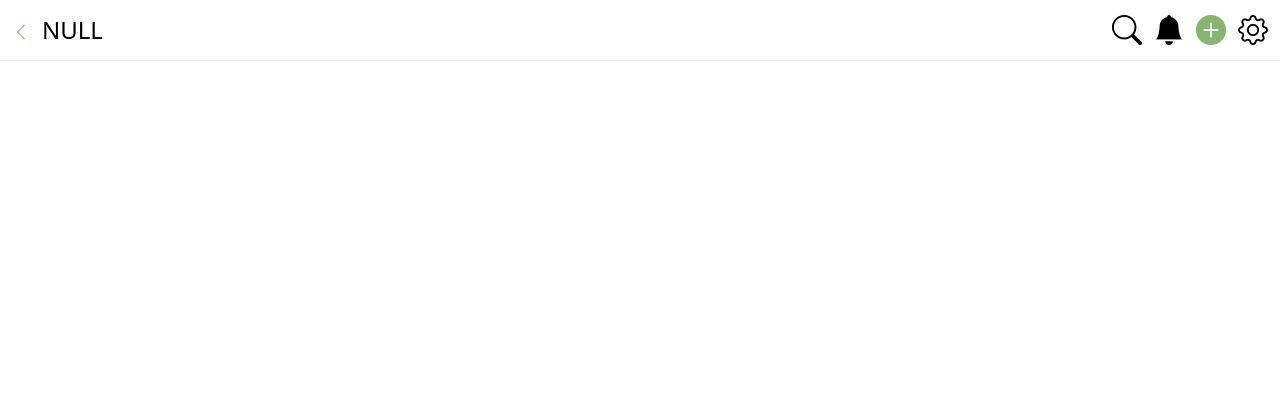
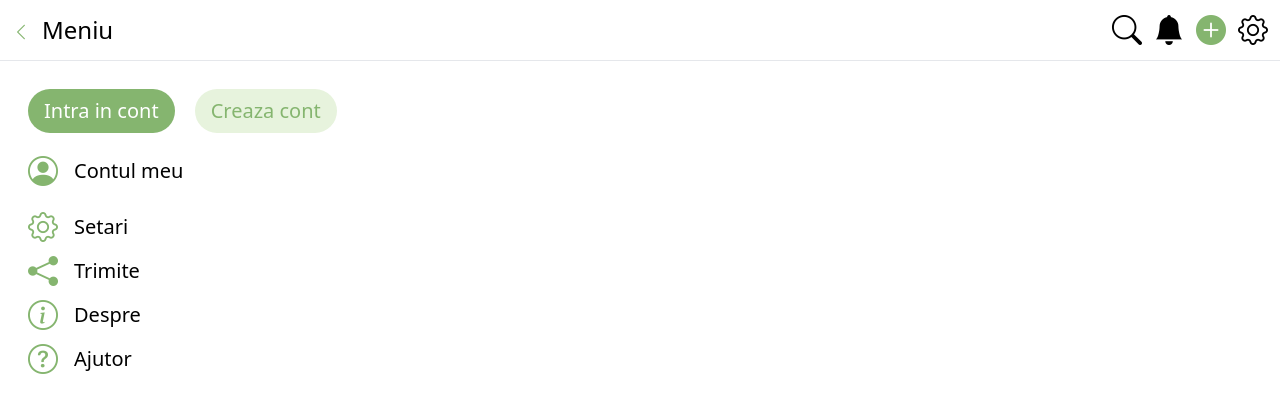
Before and after one commit to CCotuna/IE-FE-Collaborative-Bible-Translation-App, a Vue app: page /menu in a window 1280 px wide. Before the commit this address had no page. Shown: the top 412 px of the page. Built offline with nearby package versions, Linux system fonts and the light colour scheme.

Commit message:
Style - created menu view

```diff
--- a/src/components/NavigationBar.vue
+++ b/src/components/NavigationBar.vue
@@ -16,6 +16,8 @@ const navbarTitle = computed(() => {
         return 'Biblia'
     else if (route.path === '/biblioteca')
         return 'Biblioteca mea'
+    else if (route.path === '/menu')
+        return 'Meniu'
     else
         return 'NULL'
 })
@@ -38,7 +40,7 @@ const goBack = () => {
             <i class="bi bi-search"></i>
             <i class="bi bi-bell-fill"></i>
             <i class="bi bi-plus-circle-fill text-brand-olivine"></i>
-            <i class="bi bi-gear"></i>
+            <RouterLink :to="{name:'menu'}"><i class="bi bi-gear"></i></RouterLink>
         </div>
     </div>
 
--- a/src/router/index.js
+++ b/src/router/index.js
@@ -28,6 +28,11 @@ const router = createRouter({
       path: "/biblioteca",
       name: 'biblioteca',
       component: () => import('../views/LibraryView.vue')
+    },
+    {
+      path: "/menu",
+      name: 'menu',
+      component: () => import('../views/MenuView.vue')
     }
     // {
     //   path: '/about',
--- /dev/null
+++ b/src/views/MenuView.vue
@@ -0,0 +1,53 @@
+<script setup></script>
+<template>
+
+    <div class="p-7 flex flex-col space-y-5">
+        <div class="flex space-x-5">
+            <RouterLink :to="{ name: 'import-text' }"
+                class="flex items-center space-x-8 px-4 py-2 text-white bg-brand-olivine rounded-full">
+                <span class="text-xl">Intra in cont</span>
+            </RouterLink>
+            <RouterLink :to="{ name: 'import-text' }"
+                class="flex items-center space-x-8 px-4 py-2 text-brand-olivine bg-brand-honeydew rounded-full">
+                <span class="text-xl">Creaza cont</span>
+            </RouterLink>
+        </div>
+
+        <div class="flex flex-col space-y-5 text-xl">
+            <div class="flex space-x-4 items-center">
+                <i class="bi bi-person-circle text-3xl text-brand-olivine"></i>
+                <span>
+                    Contul meu
+                </span>
+            </div>
+            <div class="flex flex-col space-y-2">
+                <div class="flex space-x-4 items-center">
+                    <i class="bi bi-gear text-3xl text-brand-olivine"></i>
+                    <span>
+                        Setari
+                    </span>
+                </div>
+                <div class="flex space-x-4 items-center">
+                    <i class="bi bi-share-fill text-3xl text-brand-olivine"></i>
+                    <span>
+                        Trimite
+                    </span>
+                </div>
+                <div class="flex space-x-4 items-center">
+                    <i class="bi bi-info-circle text-3xl text-brand-olivine"></i>
+                    <span>
+                        Despre
+                    </span>
+                </div>
+                <div class="flex space-x-4 items-center">
+                    <i class="bi bi-question-circle text-3xl text-brand-olivine"></i>
+                    <span>
+                        Ajutor
+                    </span>
+                </div>
+            </div>
+        </div>
+    </div>
+
+</template>
+<style scoped></style>
```
